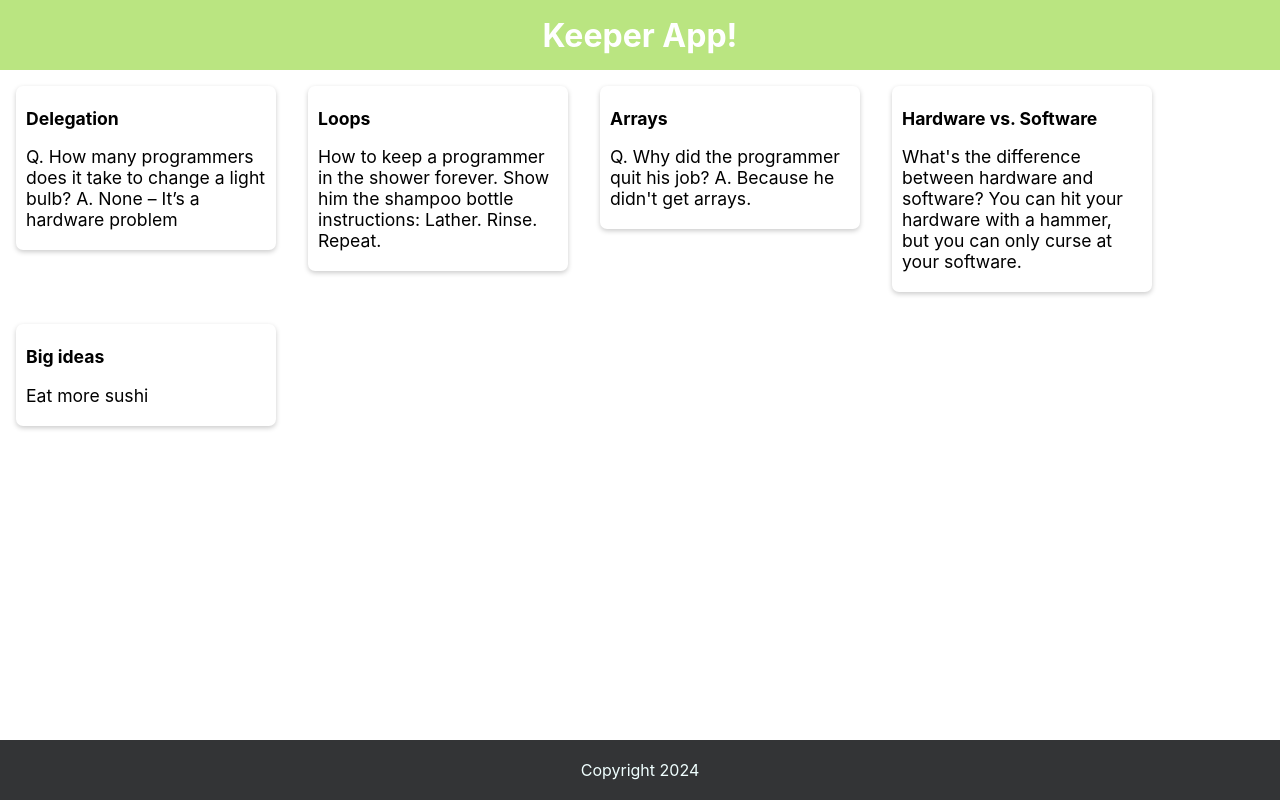
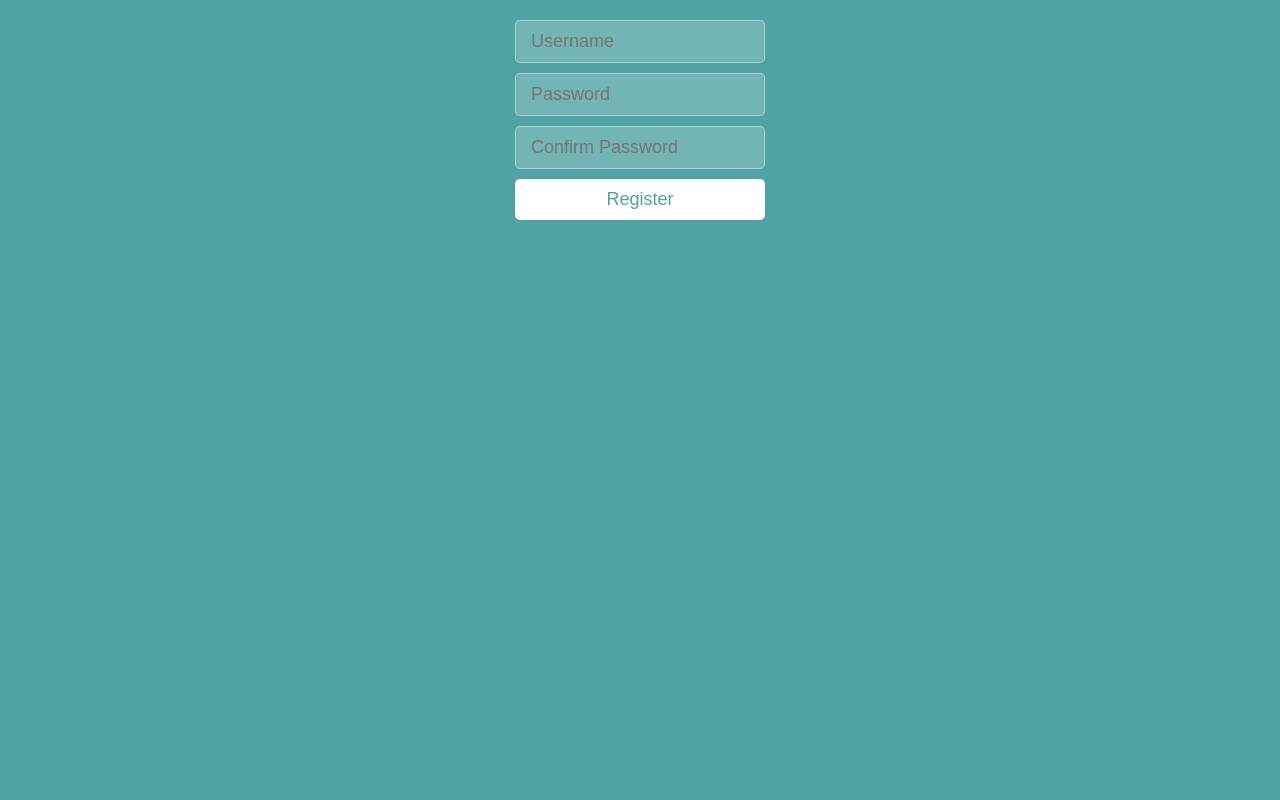
Before and after one commit to satya0214/learningReactJs, a React (Create React App) app: page / in a window 1280 px wide. Built offline with nearby package versions, Linux system fonts and the light colour scheme.

Commit message:
Conditional Rendering Practice

```diff
--- a/src/App.css
+++ b/src/App.css
@@ -1,23 +1,6 @@
 
 
-/* @media (prefers-reduced-motion: no-preference) {
-  .App-logo {
-    animation: App-logo-spin infinite 20s linear;
-  }
-}  */
-
-
-
-
-/* @keyframes App-logo-spin {
-  from {
-    transform: rotate(0deg);
-  }
-  to {
-    transform: rotate(360deg);
-  }
-} */
-html {
+/* html {
   font-family: "Montserrat", sans-serif;
 }
 
@@ -70,7 +53,7 @@
 
 div p{
 text-align: left;
-}
+} */
 
 
 /* body{
@@ -234,3 +217,53 @@
 .meaning > .term > dt {
   margin-bottom: 1rem;
 } */
+
+* {
+  box-sizing: border-box;
+  margin: 0;
+  padding: 0;
+  font-weight: 300;
+}
+
+body {
+  font-family: "Source Sans Pro", sans-serif;
+  color: white;
+  font-weight: 300;
+  background: #50a3a2;
+  width: 100%;
+  height: 100%;
+}
+
+form {
+  padding: 20px 0;
+  display: flex;
+  flex-direction: column;
+  align-items: center;
+}
+form input {
+  border: 1px solid rgba(252, 252, 252, 0.4);
+  background-color: rgba(252, 252, 252, 0.2);
+  width: 250px;
+  border-radius: 5px;
+  font-family: "Source Sans Pro", sans-serif;
+  padding: 10px 15px;
+  margin: 0 auto 10px auto;
+  display: block;
+  text-align: left;
+  font-size: 18px;
+  color: black;
+  font-weight: 300;
+}
+
+form button {
+  appearance: none;
+  outline: 0;
+  background-color: white;
+  border: 0;
+  padding: 10px 15px;
+  color: #50a3a2;
+  border-radius: 5px;
+  width: 250px;
+  font-size: 18px;
+  cursor: pointer;
+}
--- a/src/App.js
+++ b/src/App.js
@@ -1,10 +1,13 @@
 import logo from './logo.svg';
 import './App.css';
+import Login from './components/Login';
+
+
 // import Heading from './Heading';
-import Header from './components/Header';
-import Footer from './components/Footer';
-import Note from './components/Note';
-import Node from './constants/Constants';
+// import Header from './components/Header';
+// import Footer from './components/Footer';
+// import Note from './components/Note';
+// import Node from './constants/Constants';
 //  import Card from './components/Card';
 //  import Contact from './components/Contact';
 // import Entry from './components/Entry';
@@ -34,24 +37,26 @@
 //   )
 // }
 
-function Createnode(node){
-  return (
-    <Note
-  key = {node.key}
-  title={node.title}
-  content = {node.content}
-  />
-  )
-}
+// function Createnode(node){
+//   return (
+//     <Note
+//   key = {node.key}
+//   title={node.title}
+//   content = {node.content}
+//   />
+//   )
+// }
+
+var userIsRegistered = false;
 
 
 function App() {
   return (
     <div>
       {/* <Heading /> */}
-      <Header />
+      {/* <Header />
       {Node.map(Createnode)}
-      <Footer />
+      <Footer /> */}
 
 
       {/* <Card /> */}
@@ -64,7 +69,9 @@
         <span className='heading'>emojiPedia</span>
       </h1>
       <dl className="meaning">{emojiPedia.map(createEmoji)}</dl> */}
-    </div>
+      <Login isRegistered={userIsRegistered}/>
+
+       </div>
   );
 }
 
--- /dev/null
+++ b/src/components/Input.jsx
@@ -0,0 +1,10 @@
+
+function Input(props){
+    return(
+       <input type={props.type} placeholder={props.placeholder} />
+
+
+    );
+}
+
+export default Input;
--- /dev/null
+++ b/src/components/Login.jsx
@@ -0,0 +1,17 @@
+import Input from "./Input";
+function Login(props){
+    return(
+        <form>
+            <input type="text" placeholder="Username"/>
+            <input type="password" placeholder="Password"/>
+            {props.isRegistered === false && (
+            <input type="password" placeholder="Confirm Password"/>
+            )}
+            <button type="submit">
+                {props.isRegistered ? "Login" : "Register"}
+            </button>
+        </form>
+    );
+}
+
+export default Login;
```
